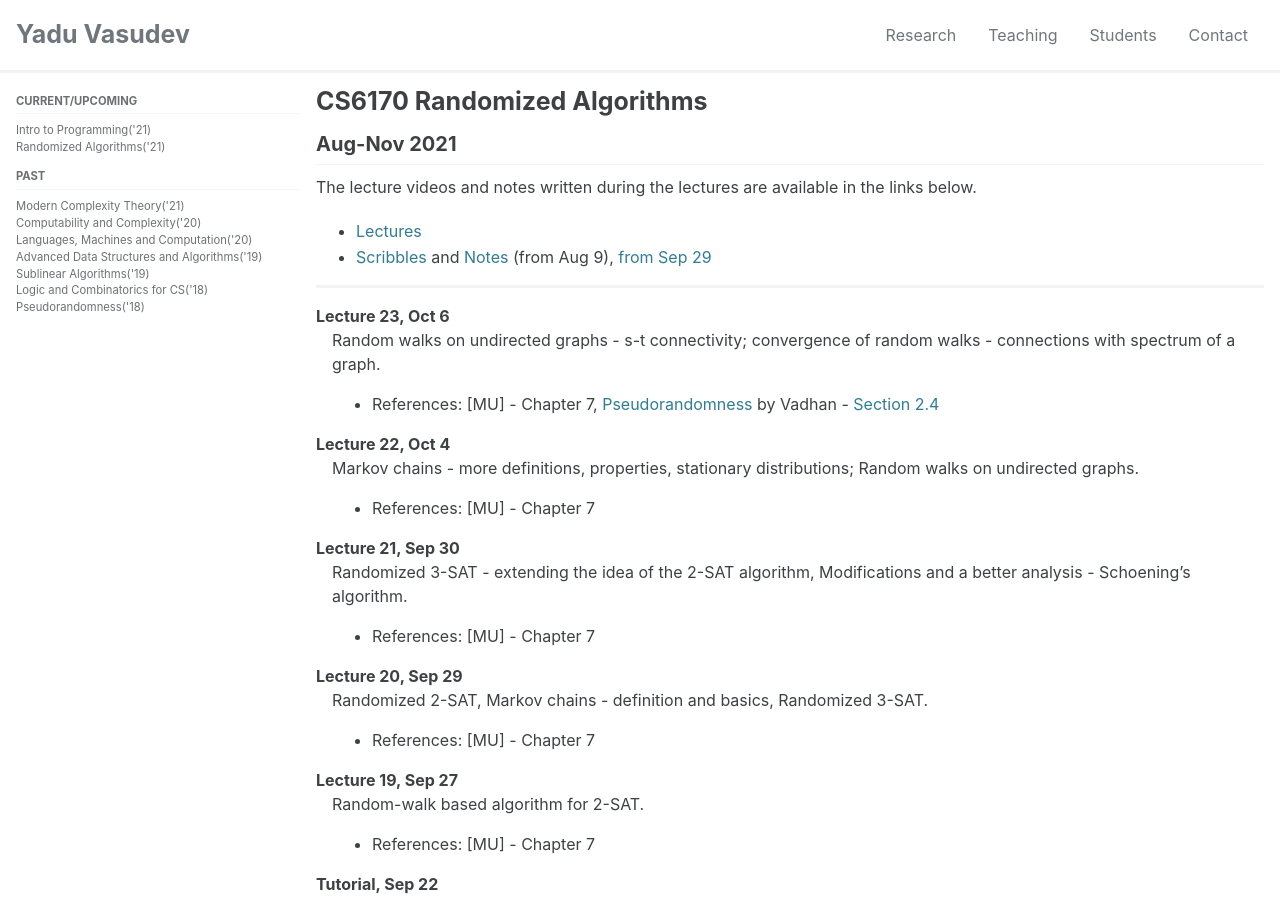
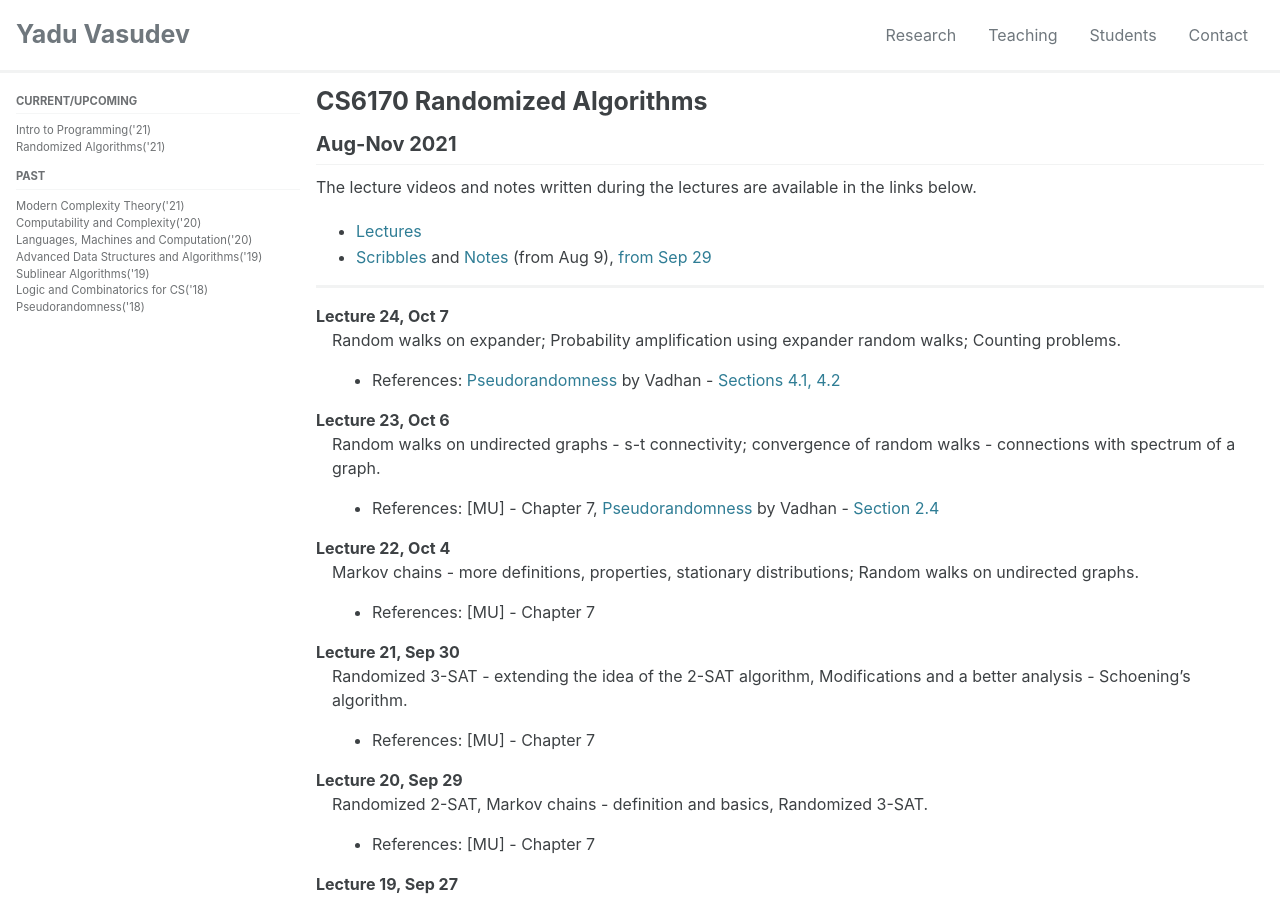
Before and after one commit to yaduvasudev/yaduvasudev.github.io, a Jekyll site: the page built from _pages/6170-21-lectures.md, in a window 1280 px wide and 900 px high. Built offline with Jekyll 4.4.1, drawn with Linux system fonts in a browser that asks for light colours; cached includes are drawn as plain includes; formulas are drawn with MathJax 3.

Commit message:
Update 6170-21-lectures.md
Lecture 24 and references

```diff
--- a/_pages/6170-21-lectures.md
+++ b/_pages/6170-21-lectures.md
@@ -14,6 +14,10 @@ The lecture videos and notes written during the lectures are available in the li
 - [Scribbles](https://drive.google.com/drive/folders/1Qe_6Kr5V5LlGuCRcxGxqcOnaoGHpS57X?usp=sharing) and [Notes](https://1drv.ms/u/s!Av99lURRg1j_umQuc2a1uqqanbwr) (from Aug 9), [from Sep 29](https://1drv.ms/p/s!Av99lURRg1j_vAZ-b9A638BQDsaa?e=A6qYeM)
 
 ---
+Lecture 24, Oct 7
+: Random walks on expander; Probability amplification using expander random walks; Counting problems.
+- References: [Pseudorandomness](https://people.seas.harvard.edu/~salil/pseudorandomness/) by Vadhan - [Sections 4.1, 4.2 ](https://people.seas.harvard.edu/~salil/pseudorandomness/power.pdf)
+
 Lecture 23, Oct 6
 : Random walks on undirected graphs - s-t connectivity; convergence of random walks - connections with spectrum of a graph.
 - References: [MU] - Chapter 7, [Pseudorandomness](https://people.seas.harvard.edu/~salil/pseudorandomness/) by Vadhan - [Section 2.4](https://people.seas.harvard.edu/~salil/pseudorandomness/power.pdf)
```
